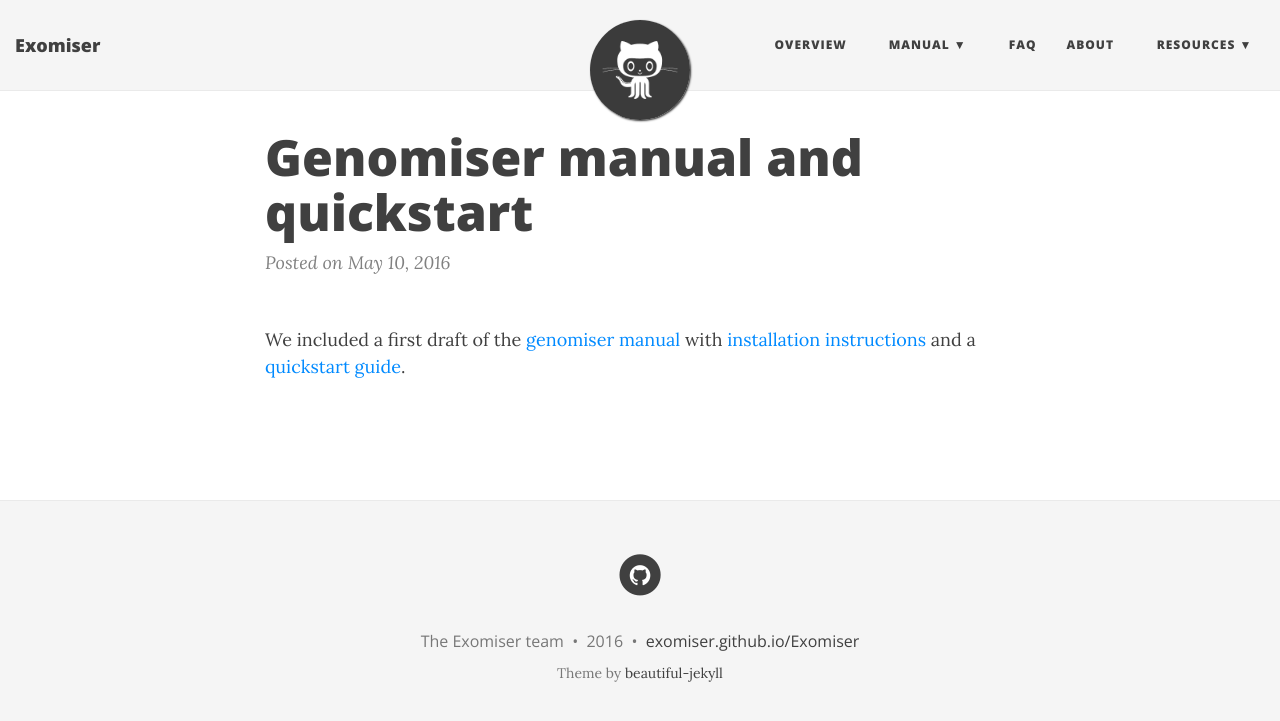
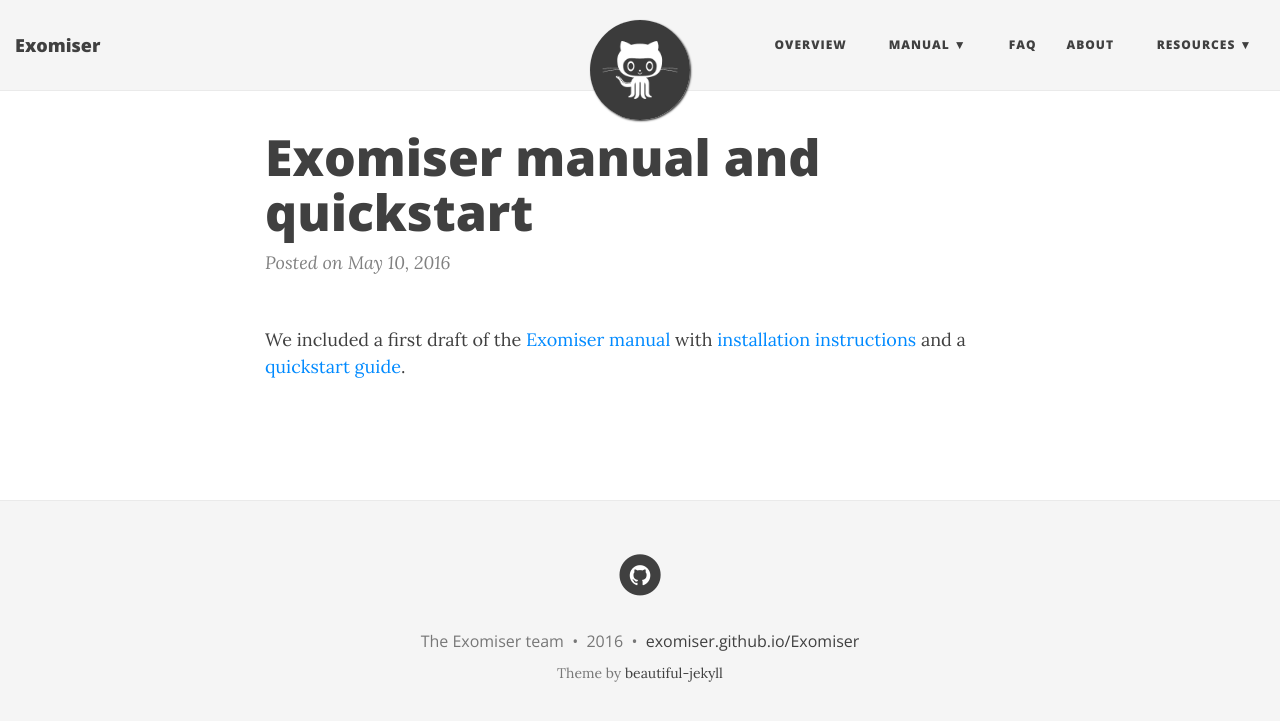
Before and after one commit to exomiser/Exomiser, a Jekyll site: the page built from _posts/2016-05-10-genomiser_manual.md, in a window 1280 px wide. Shown: the top 721 px of the page. Built offline with Jekyll 4.4.1, drawn with Linux system fonts in a browser that asks for light colours; nearby versions of some CDN libraries.

Commit message:
Fixed link to exomiser.md in _posts

```diff
--- a/_posts/2016-05-10-genomiser_manual.md
+++ b/_posts/2016-05-10-genomiser_manual.md
@@ -1,6 +1,6 @@
 ---
 layout: post
-title: Genomiser manual and quickstart
+title: Exomiser manual and quickstart
 ---
 
-We included a first draft of the [genomiser manual](/Exomiser/manual/7/genomiser) with [installation instructions](/Exomiser/manual/7/installation) and a [quickstart guide](/Exomiser/manual/7/quickstart).
+We included a first draft of the [Exomiser manual](/Exomiser/manual/7/exomiser) with [installation instructions](/Exomiser/manual/7/installation) and a [quickstart guide](/Exomiser/manual/7/quickstart).
```
